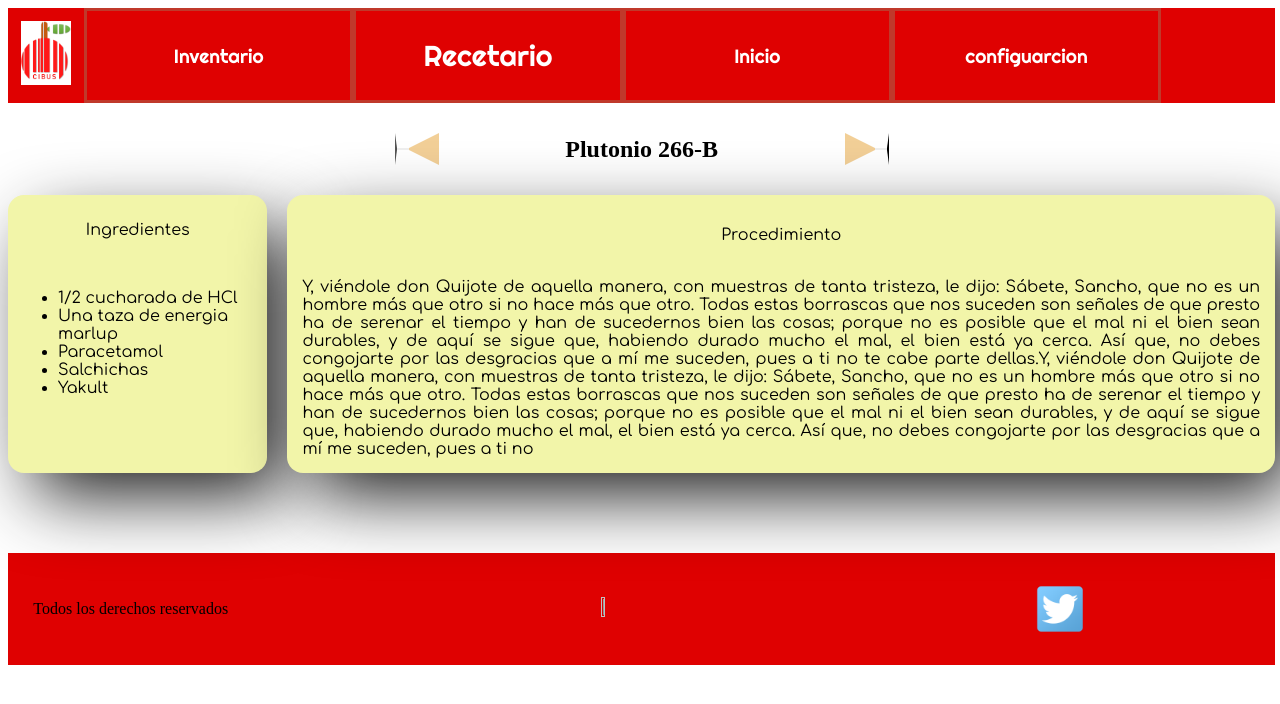
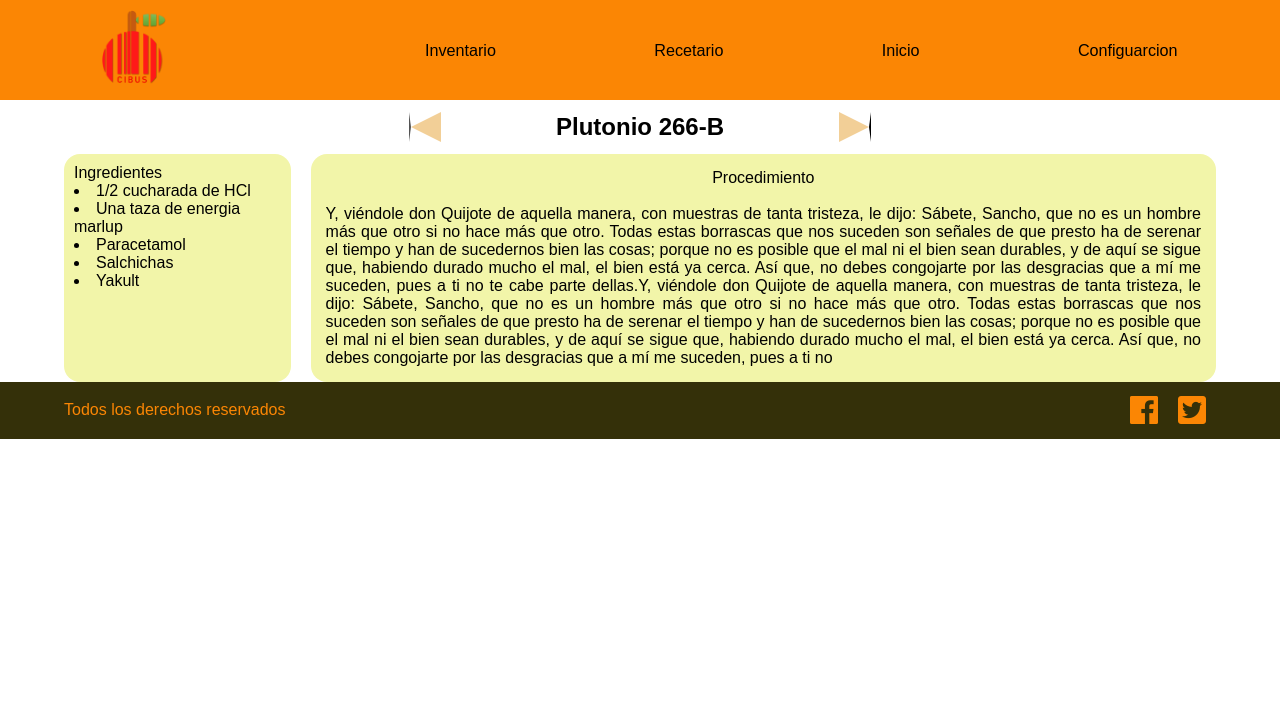
Before and after one commit to MaudorElConquistador/cibus, a plain HTML site: page Recetas/Recetas.html in a window 1280 px wide. Drawn offline with Linux system fonts and the light colour scheme.

Commit message:
Correcion de la pagina de recetas

```diff
--- a/Presentacion/CSS/inicio.css
+++ b/Presentacion/CSS/inicio.css
@@ -12,7 +12,10 @@ h2, h3{
 .separador{
   margin: 1% 0;
   padding: 1% 1%;
-  background-color: rgba(145, 167, 2, 0.727);
+  background-color: #EBCB56;
+}
+.cont-gen{
+  background-color: #FFF;
 }
 /* ::-webkit-scrollbar{
   width: 10px;
@@ -32,9 +35,11 @@ header{
   justify-content: space-between;
   align-items: center;
   padding: 0.8vw 8vw 0.8vw 8vw;
-  background: rgba(255, 132, 0, 0.74);
+  background: #FB8604;
   color: white;
   font-size: 1.01rem;
+  position: sticky;
+  top: 0;
 }
 .title{
   height: 80px;
@@ -84,9 +89,16 @@ p{
 footer{
   width: 100%;
   padding: 1% 5% 1% 5%;
-  background: rgba(255, 42, 0, 0.809);
-  color: white;
+  background: #343009;
+  color: #FB8604;
   display: flex;
-  align-items: space-around;
-  justify-content: center;
+  flex-direction: row;
+  align-items: center;
 }
+footer p{
+	margin-right: auto;
+}
+footer i{
+	margin: 0 10px 0 10px;
+	font-size: 2rem;
+}
--- a/Recetas/CSS/Estilo_Rec.css
+++ b/Recetas/CSS/Estilo_Rec.css
@@ -1,20 +1,46 @@
-body{
-	width: 99%;
-	height: 100%;
+*{
+	margin: 0;
+	padding: 0;
+	box-sizing: border-box;
+	font-family: 'Fira Code','Righteous', sans-serif;
+	overflow: hidden;
 }
-img{
-	width:4%;
-	height:4%;
-	background-color: #fff;
-	margin: 1%;
+header img{
+	height: 80px;
+	background-color: none;
+	margin-right: auto;
 }
 header{
 	width: 100%;
-	background-color: #DF0101;
+	background-color: #FB8604;
+	display: flex;
 	flex-direction: row;
+	align-items: center;
+	padding: 0.8vw 8vw 0.8vw 8vw;
+}
+/* .menu1{
+	text-decoration: none;
+  	color: black;
+  	transition: 0.3s;
+	font-size: 2rem;
+} */
+nav{
 	display: flex;
+	flex-direction: row;
+	justify-content: space-between;
+	width: 70%;
 }
-#Receta{
+.menu{
+	font-size: 1.01rem;
+	text-decoration: none;
+  	color: black;
+  	transition: 0.3s;
+}
+.menu:hover{
+	color: white;
+}
+
+.Receta{
 	margin-top: 1%;
 	margin-bottom: 1%;
 	justify-content:center;
@@ -22,52 +48,21 @@ header{
 	align-content: center;
 	align-items: center;
 }
-#cabeza{
-	width: 85%;
-	height: 95px;
-	display: flex;
-}
-#menu1{
-	 font-family: 'Righteous';
-	 font-size: 180%;
-	 color: white;
-     width: 60%;
-     height: 100%;
-     border: 3px solid #C0392B;
-     background-color: #DF0101;
-}
-#menu{
-	font-family: 'Righteous';
-	font-size: 120%;
-	color: white;
-     width: 60%;
-     height: 100%;
-     border: 3px solid #C0392B;
-     background-color: #DF0101;
-}
-#menu:hover{
-	font-family: 'Righteous';
-	font-size: 180%;
-	text-decoration-color: white;
-	background-color: #DF0101;
-	border: 3px solid #C0392B;
-    transform: scale(1.1);
-}
 .Principal{
 	display: flex;
 }
 section{
-	align-content: center;
-	margin-bottom: 80px;
+	width: 90%;
+	margin: auto;
 }
-#Cambio{
+.Cambio{
 	margin-bottom: 5%;
 	flex-direction: row;
 	display: flex;
 	align-content: center;
 	background-color: #fff;
 }
-#papa{
+.papa{
 	 margin-right: 10%;
      width: 0%;
      height: 0%;
@@ -76,7 +71,10 @@ section{
      border-top: 15px solid #fff;
      border-bottom: 15px solid #fff;
 }
-#papa:hover{
+.ingredientes{
+	list-style-position: inside;
+}
+.papa:hover{
 	 margin-right: 10%;
 	 width: 0%;
      height: 0%;
@@ -86,7 +84,7 @@ section{
      border-bottom: 15px solid #fff;
      transform: scale(1.1);
 }
-#papu{
+.papu{
 	 margin-left: 10%;
      width: 0;
      height: 0;
@@ -94,7 +92,7 @@ section{
      border-top: 15px solid #fff;
      border-bottom: 15px solid #fff;
 }
-#papu:hover{
+.papu:hover{
 	 margin-left: 10%;
      width: 0;
      height: 0;
@@ -111,34 +109,30 @@ aside{
 	margin-right: 20px;
 	background: #F2F5A9;
 	border-radius: 1rem;
-	-webkit-box-shadow: 21px 27px 72px -6px rgba(0,0,0,0.91);
-	-moz-box-shadow: 21px 27px 72px -6px rgba(0,0,0,0.91);
-	box-shadow: 21px 27px 72px -6px rgba(0,0,0,0.91);
+
 }
-#otro{
+.otro{
 	font-family: 'Comfortaa', sans-serif;
 	text-align: justify;
 	width: 80%;
 	padding: 15px;
 	background: #F2F5A9;
 	border-radius: 1rem;
-	-webkit-box-shadow: 21px 27px 72px -6px rgba(0,0,0,0.91);
-	-moz-box-shadow: 21px 27px 72px -6px rgba(0,0,0,0.91);
-	box-shadow: 21px 27px 72px -6px rgba(0,0,0,0.91);
+
 }
 footer{
-	margin-top: 40px;
-	padding-left:2%;
-	width: 98%;
-	height: 20%;
-	background-color: #DF0101;
+	width: 100%;
+	padding: 1% 5% 1% 5%;
+	color: #FB8604;
+	background: #343009;
 	display: flex;
 	flex-direction: row;
 	align-items: center;
 }
-#Imagen{
-	margin-left: 30%;
-	background-color: #DF0101;
-	margin-bottom:2.5%;
-	margin-top:2.5%
+footer p{
+	margin-right: auto;
 }
+footer i{
+	margin: 0 10px 0 10px;
+	font-size: 2rem;
+}
--- a/Recetas/Recetas.html
+++ b/Recetas/Recetas.html
@@ -4,30 +4,30 @@
 	<meta charset="utf-8">
 	<link href="IMG/logo.ico" rel="shortcut icon">
 	<meta name="viewport" content="width=device-width, user-scalable=no, initial-scale=1.0, maximum-scale=1.0, minimum-scale=1.0">
-    <link rel="stylesheet" type="text/css" href="CSS/Estilo_Rec.css">
-    <link href="https://fonts.googleapis.com/css?family=Righteous" rel="stylesheet">
-    <link href="https://fonts.googleapis.com/css?family=Comfortaa" rel="stylesheet">
+	<link rel="stylesheet" type="text/css" href="CSS/Estilo_Rec.css">
+	<link rel="stylesheet" href="https://use.fontawesome.com/releases/v5.0.9/css/all.css" integrity="sha384-5SOiIsAziJl6AWe0HWRKTXlfcSHKmYV4RBF18PPJ173Kzn7jzMyFuTtk8JA7QQG1" crossorigin="anonymous">
 	<title>Recetario</title>
 </head>
 <body>
 	<header>
-		<img src="IMG/logo.png">
-		<div id = "cabeza">
-			<button id="menu">Inventario</button>
-			<button id="menu1">Recetario</button>
-			<button id="menu">Inicio</button>
-			<button id="menu">configuarcion</button>
-		</div>
+		<img src="../Presentacion/IMG/logo.png">
+		<nav>
+			<a class="menu" href="#">Inventario</a>
+			<a class="menu" href="#">Recetario</a>
+			<a class="menu" href="#">Inicio</a>
+			<a class="menu" href="#">Configuarcion</a>
+		</nav>
 	</header>
 	<section>
-		<div id="Receta" align="center">
-			<button id="papa"></button>
+		<div class="Receta" align="center">
+			<button class="papa"></button>
 			<h1>Plutonio 266-B</h1>
-			<button id="papu"></button>
+			<button class="papu"></button>
 		</div>
 		<div class="Principal">
-			<aside><p align="center">Ingredientes</p><br>
-				<ul>
+			<aside>
+				<p>Ingredientes</p>
+				<ul class="ingredientes">
 					<li>1/2 cucharada de HCl</li>
 					<li>Una taza de energia marlup</li>
 					<li>Paracetamol</li>
@@ -35,7 +35,7 @@
 					<li>Yakult</li>
 				</ul>
 			</aside>
-			<div id ="otro">
+			<div class="otro">
 				<article><p align="center">Procedimiento </p><br>Y, viéndole don Quijote de aquella manera, con muestras de tanta tristeza, le dijo: Sábete, Sancho, que no es un hombre más que otro si no hace más que otro. Todas estas borrascas que nos suceden son señales de que presto ha de serenar el tiempo y han de sucedernos bien las cosas; porque no es posible que el mal ni el bien sean durables, y de aquí se sigue que, habiendo durado mucho el mal, el bien está ya cerca. Así que, no debes congojarte por las desgracias que a mí me suceden, pues a ti no te cabe parte dellas.Y, viéndole don Quijote de aquella manera, con muestras de tanta tristeza, le dijo: Sábete, Sancho, que no es un hombre más que otro si no hace más que otro. Todas estas borrascas que nos suceden son señales de que presto ha de serenar el tiempo y han de sucedernos bien las cosas; porque no es posible que el mal ni el bien sean durables, y de aquí se sigue que, habiendo durado mucho el mal, el bien está ya cerca. Así que, no debes congojarte por las desgracias que a mí me suceden, pues a ti no
 				</article>
 			</div>
@@ -43,8 +43,8 @@
 	</section>
 	<footer>
 		<p>Todos los derechos reservados</p>
-		<img src="IMG/Face.png" id="Imagen">
-		<img src="IMG/Twiter.png" id="Imagen">
+		<i class="fab fa-facebook"></i>
+		<i class="fab fa-twitter-square"></i>
 	</footer>
 </body>
 </html>
```
Also changed, not shown: Presentacion/index.html (+15 -3 lines), 5 other files.
